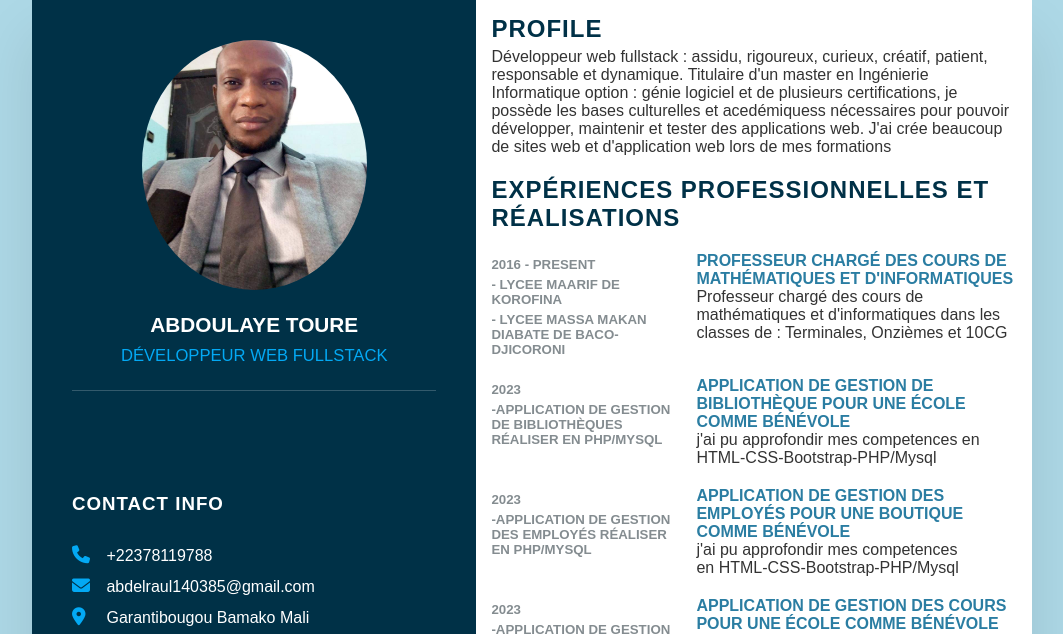
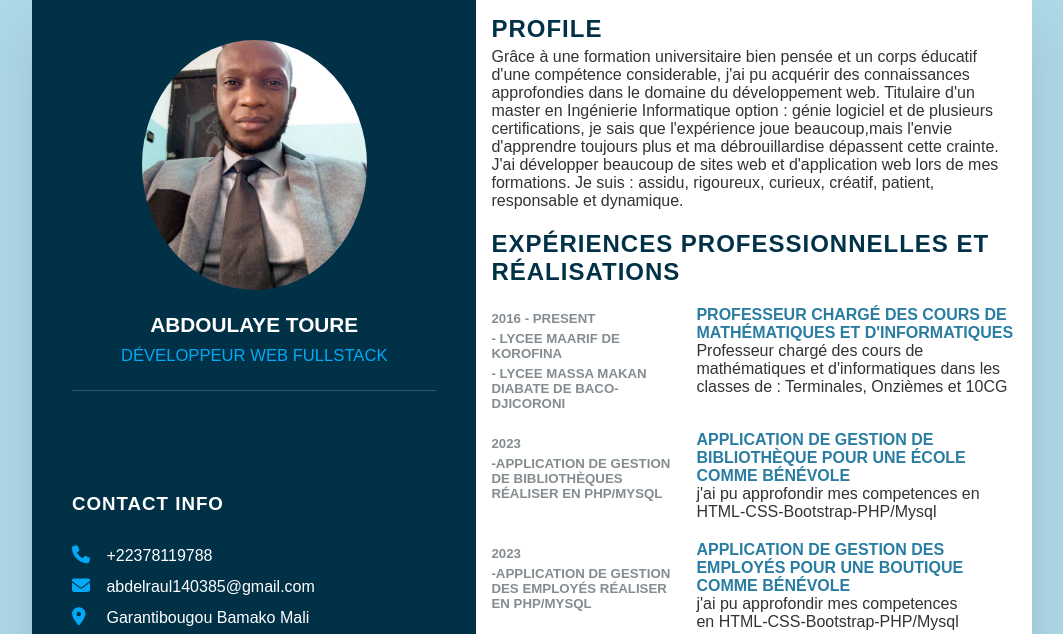
Before and after one commit to abdoulaye1403/cv_dev_web, a plain HTML site: page index.html in a window 1280 px wide. Shown: the top 634 px of the page, without its empty margins (108-1171 px from the left). Drawn offline with Linux system fonts and the light colour scheme; a web font is replaced by a local one.

Commit message:
quelques modifications

```diff
--- a/index.html
+++ b/index.html
@@ -143,15 +143,19 @@
             <li><i class="fa fa-book" aria-hidden="true"></i>Lecture</li>
             <li><i class="fa fa-football" aria-hidden="true"></i>Football</li>
             <li><i class="fa fa-gamepad" aria-hidden="true"></i>Jeux</li>
+            <li><i class="fa fa-code" aria-hidden="true"></i>Coder</li>
           </ul>
         </div>
     </div>
     <div class="right-side">
       <div class="about">
         <h2 class="title2">Profile</h2>
-        <p>Développeur web fullstack : assidu, rigoureux, curieux, créatif, patient, responsable et dynamique.
+        <p>Grâce à une formation universitaire bien pensée et un corps éducatif d'une compétence considerable,
+          j'ai pu acquérir des connaissances approfondies dans le domaine du développement web.
           Titulaire d'un master en Ingénierie Informatique option : génie logiciel et de plusieurs certifications,
-          je possède les bases culturelles et acedémiquess nécessaires pour pouvoir développer, maintenir et tester des applications web. J'ai crée beaucoup de sites web et d'application web lors de mes formations
+          je sais que l'expérience joue beaucoup,mais l'envie d'apprendre toujours plus et ma débrouillardise dépassent cette crainte.
+          J'ai développer beaucoup de sites web et d'application web lors de mes formations.
+          Je suis : assidu, rigoureux, curieux, créatif, patient, responsable et dynamique.
         </p>
       </div>
       <div class="about">
```
